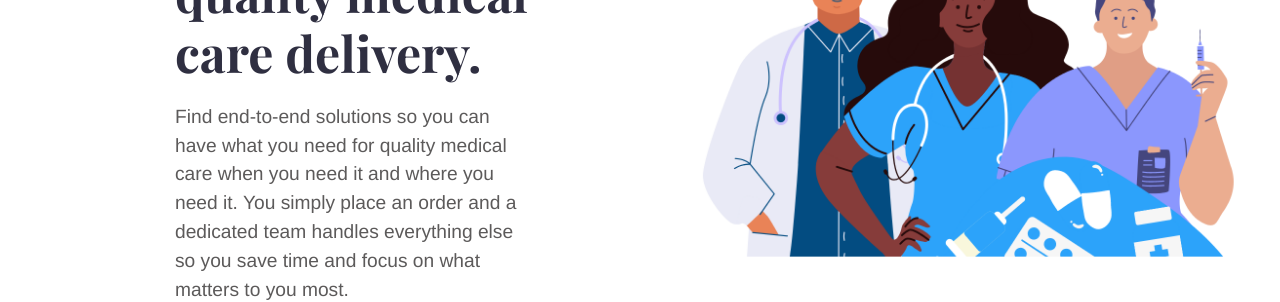
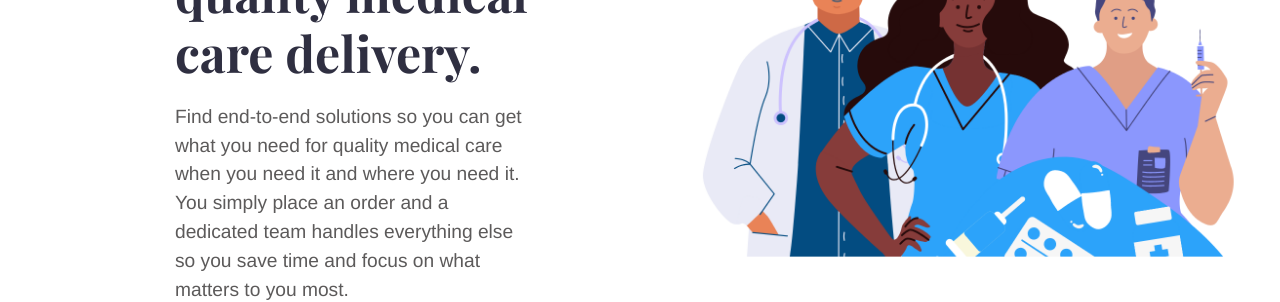
Before and after one commit to Iraneus/betamedneed, a Jekyll site: the page built from services.md, in a window 1280 px wide. Shown: the part 249-551 px from the top of the page. Built offline with Jekyll 4.4.1, drawn with Linux system fonts in a browser that asks for light colours.

```diff
--- a/services.md
+++ b/services.md
@@ -9,4 +9,4 @@
 
 # Dedicated to quality medical care delivery.
 
-Find end-to-end solutions so you can have what you need for quality medical care when you need it and where you need it. You simply place an order and a dedicated team handles everything else so you save time and focus on what matters to you most.
+Find end-to-end solutions so you can get what you need for quality medical care when you need it and where you need it. You simply place an order and a dedicated team handles everything else so you save time and focus on what matters to you most.
```
Also changed, not shown: how.md (+2 -0 lines), images/illustrations/med-online.jpg.
